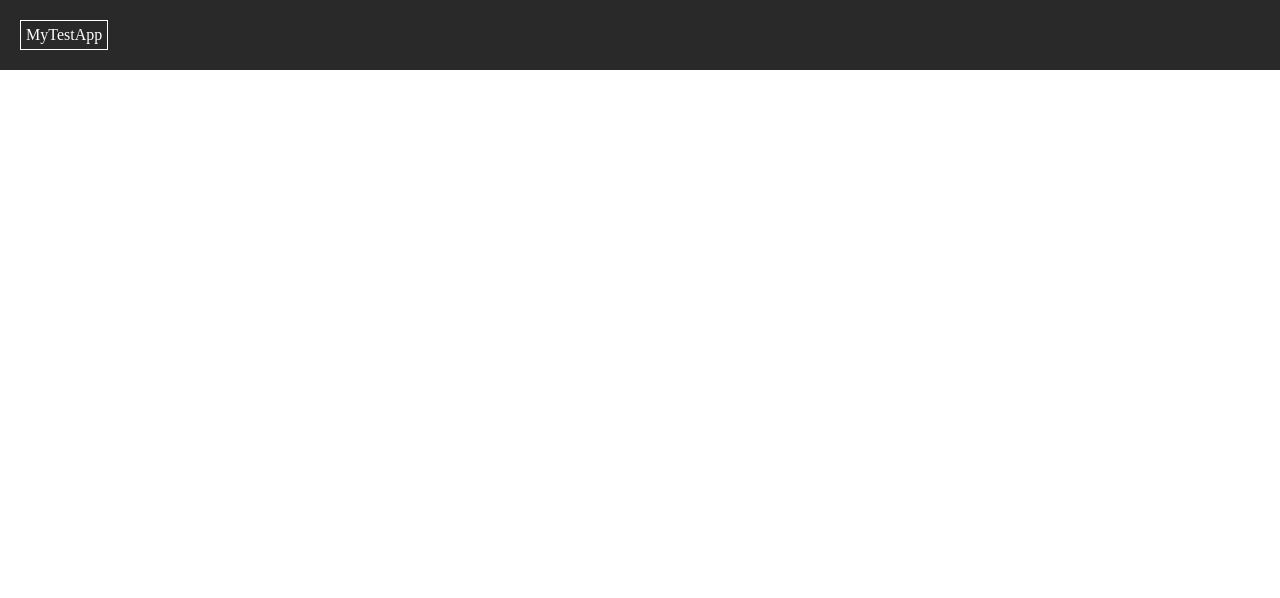
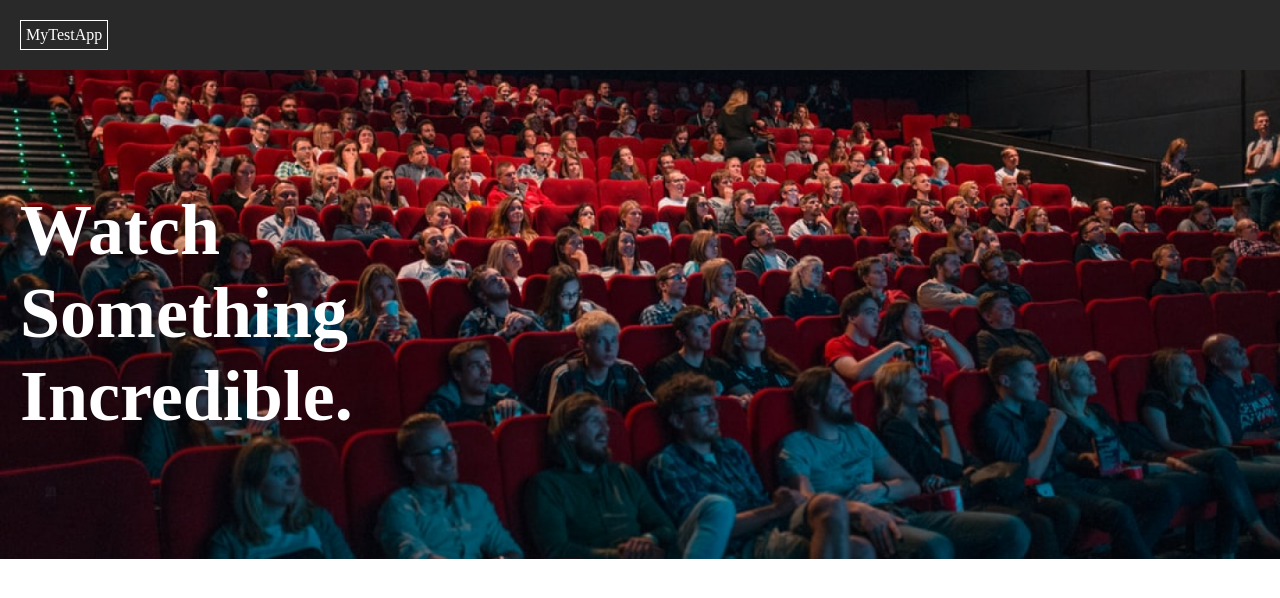
Before and after one commit to pjmiles/movie-search-app, a React (Create React App) app: page / in a window 1280 px wide. Shown: the top 598 px of the page. Built offline with nearby package versions, Linux system fonts and the light colour scheme; the HTML template or start-up script is replaced by a standard one.

Commit message:
hero section

```diff
--- a/src/App.css
+++ b/src/App.css
@@ -37,10 +37,42 @@ nav {
     font-weight: 100;
     cursor: pointer;
 }
+
+/* hero section */
+
+.hero-image-container {
+  position: relative;
+  margin: 0 auto;
+  width: 100%;
+
+}
+
+.hero-image-container img {
+  width: 100%;
+  height: auto;
+}
+
+.text-wrapper {
+ width: 100%;
+ position: absolute;
+ top: 20%;
+ padding: 20px;
+}
+
+.text-wrapper p {
+  color: var(--light);
+  font-size: 72px;
+  font-weight: 700;
+}
+
 /* mobile view */
 @media screen and (max-width: 768px) {
   header {
     display: flex;
     justify-content: center;
   }
+  .text-wrapper p {
+    text-align: center;
+    font-size: 26px;
+  }
 }
--- a/src/App.js
+++ b/src/App.js
@@ -1,10 +1,12 @@
 import NavBar from "./components/NavBar";
+import Hero from "./components/Hero";
 import "./App.css";
 
 function App() {
   return (
     <main className="App">
       <NavBar />
+      <Hero />
     </main>
   );
 }
--- /dev/null
+++ b/src/components/Hero.js
@@ -0,0 +1,18 @@
+import heroPics from "../assets/hero_image.png";
+
+const Hero = () => {
+  return (
+    <div className="hero">
+      <div className="hero-image-container">
+        <img alt="hero-image" src={heroPics} className="hero-image" />
+        <div className="text-wrapper">
+          <p>
+            Watch <br /> Something <br /> Incredible.{" "}
+          </p>
+        </div>
+      </div>
+    </div>
+  );
+};
+
+export default Hero;
```
Also changed, not shown: src/assets/hero_image.png (added).
